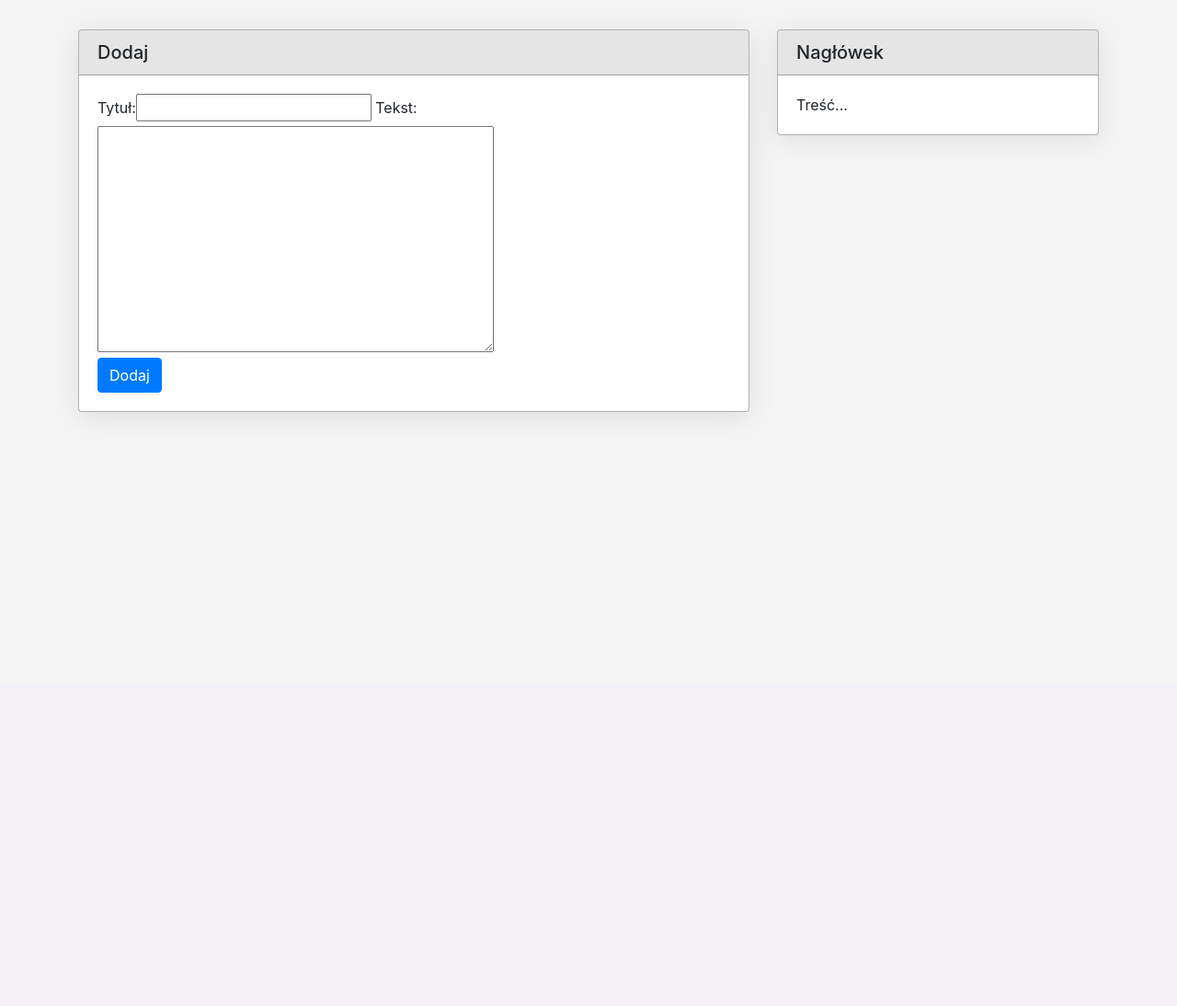
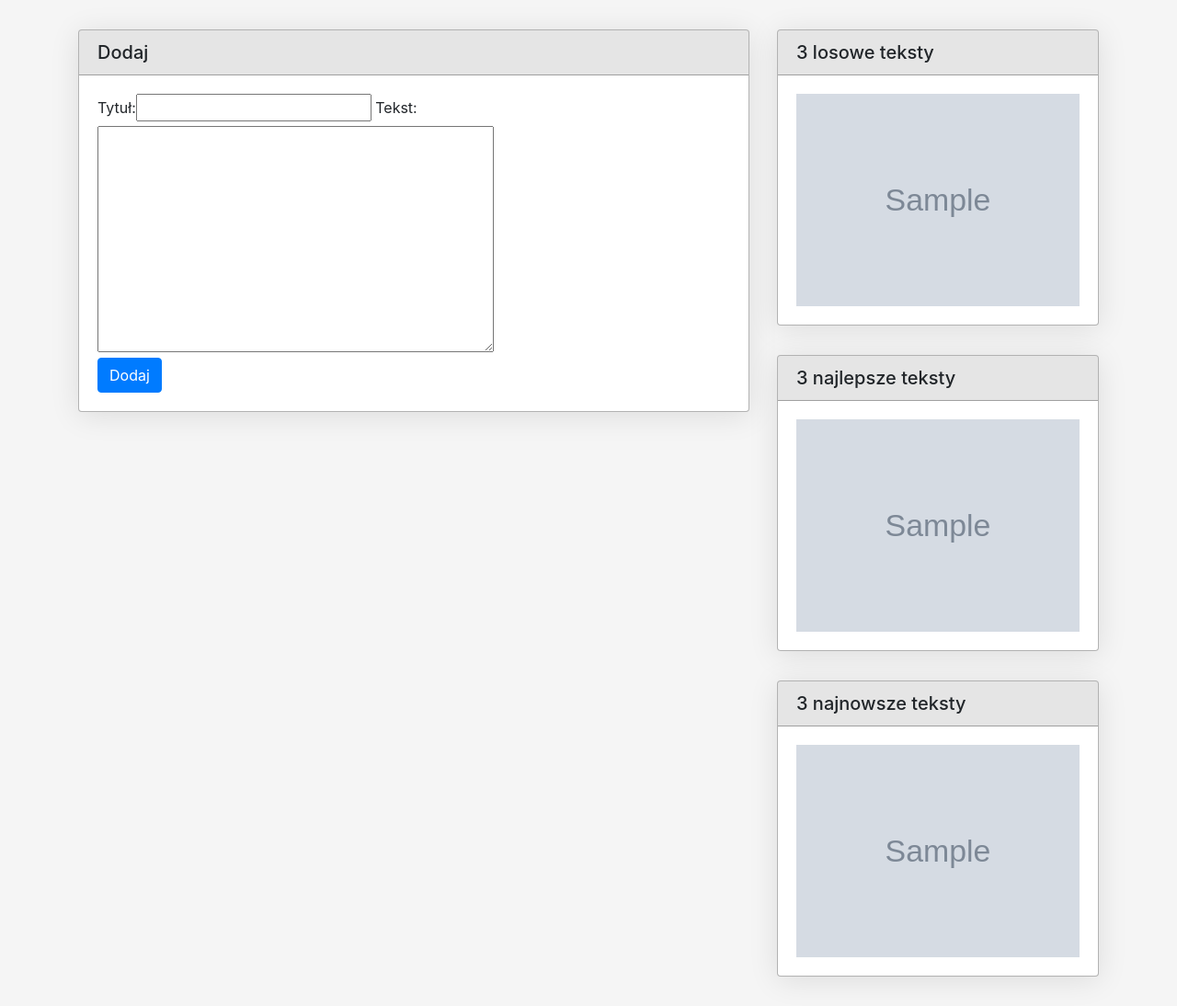
Before and after one commit to akurczyk/texts, a Django app: page /add/ in a window 1280 px wide. Shown: the part 56-1150 px from the top of the page at 92% size. Before the commit the page ends 511 px from the top, so only its background shows below. Run offline with Django 3.2, Linux system fonts and the light colour scheme; a user stored in the database is signed in; tables that the repository leaves empty hold one stand-in row (values such as "Sample post"); grey boxes marked "Sample" are stand-in pictures; parts of the project's set-up code (start-up, migrations or seed data) failed here and were passed over; some libraries are stand-ins or nearby versions.

Commit message:
Adding sidebar

```diff
--- a/app/main/models.py
+++ b/app/main/models.py
@@ -18,6 +18,7 @@ class Text(models.Model):
     author = models.ForeignKey(User, on_delete=models.CASCADE)
     processed = models.BooleanField(default=False)
     file_name = models.CharField(max_length=200)
+    file_name_mini = models.CharField(max_length=200)
     published = models.BooleanField(default=False)
     updated = models.BooleanField(default=False)
     added_at = models.DateTimeField(auto_now_add=True)
@@ -44,8 +45,9 @@ class Text(models.Model):
         self.published = False
         self.save()
 
-    def add_processed_image(self, file_name):
+    def add_processed_image(self, file_name, file_name_mini):
         self.file_name = file_name
+        self.file_name_mini = file_name_mini
         self.processed = True
         self.save()
 
--- /dev/null
+++ b/app/main/templatetags/main_extras.py
@@ -0,0 +1,32 @@
+from django import template
+from django.db.models import Sum
+from django.db.models.functions import Coalesce
+
+from ..models import Text
+
+register = template.Library()
+
+
+@register.simple_tag
+def get_3_random_texts():
+    return Text.objects \
+        .filter(processed=True) \
+        .filter(published=True) \
+        .order_by('?')[:3]
+
+
+@register.simple_tag
+def get_3_best_texts():
+    return Text.objects \
+        .filter(processed=True) \
+        .filter(published=True) \
+        .annotate(votes_count=Coalesce(Sum('vote__vote'), 0))\
+        .order_by('-votes_count')[:3]
+
+
+@register.simple_tag
+def get_3_newest_texts():
+    return Text.objects \
+        .filter(processed=True) \
+        .filter(published=True) \
+        .order_by('-id')[:3]
--- a/app/main/views.py
+++ b/app/main/views.py
@@ -1,4 +1,3 @@
-import random
 from django.http import HttpResponseNotFound, HttpResponseForbidden, HttpResponse
 from django.shortcuts import get_object_or_404, render, redirect
 from django.contrib.auth.decorators import login_required
@@ -61,13 +60,13 @@ def best(request, page_id=1):
 def random_text(request):
     all_texts = Text.objects\
         .filter(processed=True)\
-        .filter(published=True)
+        .filter(published=True)\
+        .order_by('?')
 
     if all_texts.count() == 0:
-        return HttpResponseNotFound();
+        return HttpResponseNotFound()
 
-    random_index = random.randrange(0, all_texts.count())
-    random_text_id = all_texts[random_index].id
+    random_text_id = all_texts.first().id
 
     return redirect('show', text_id=random_text_id)
 
@@ -158,6 +157,10 @@ def edit(request, text_id):
         text.updated = True
         text.updated_at = now()
         text.save()
+
+        FileSystemStorage().delete(text.file_name)
+        FileSystemStorage().delete(text.file_name_mini)
+
         process_text.delay(text.id)
         submitted = True
 
@@ -196,6 +199,8 @@ def remove(request, text_id):
 
     if request.user.has_perm('main.remove_text')\
             or (request.user == text.author and not text.published):
+        FileSystemStorage().delete(text.file_name)
+        FileSystemStorage().delete(text.file_name_mini)
         text.delete()
 
     return redirect('index')
--- a/app/templates/base.html
+++ b/app/templates/base.html
@@ -50,9 +50,50 @@
                 <div class="col-md-4">
 
                     <div class="card bg-light my_panel">
-                        <h5 class="card-header my_panel_header">Nagłówek</h5>
-                        <div class="card-body">
-                            <p class="card-text">Treść...</p>
+                        <h5 class="card-header my_panel_header">3 losowe teksty</h5>
+                        <div class="card-body" style="padding: 0 1.25rem;">
+
+                            {% load main_extras %}
+                            {% get_3_random_texts as random_texts %}
+
+                            {% for text in random_texts %}
+                                <a href="{% url 'show' text.id %}" style="display: block; margin: 1.25rem 0;">
+                                    <img src="/media/{{ text.file_name_mini }}" style="width: 100%;">
+                                </a>
+                            {% endfor %}
+
+                        </div>
+                    </div>
+
+                    <div class="card bg-light my_panel">
+                        <h5 class="card-header my_panel_header">3 najlepsze teksty</h5>
+                        <div class="card-body" style="padding: 0 1.25rem;">
+
+                            {% load main_extras %}
+                            {% get_3_best_texts as best_texts %}
+
+                            {% for text in best_texts %}
+                                <a href="{% url 'show' text.id %}" style="display: block; margin: 1.25rem 0;">
+                                    <img src="/media/{{ text.file_name_mini }}" style="width: 100%;">
+                                </a>
+                            {% endfor %}
+
+                        </div>
+                    </div>
+
+                    <div class="card bg-light my_panel">
+                        <h5 class="card-header my_panel_header">3 najnowsze teksty</h5>
+                        <div class="card-body" style="padding: 0 1.25rem;">
+
+                            {% load main_extras %}
+                            {% get_3_newest_texts as newest_texts %}
+
+                            {% for text in newest_texts %}
+                                <a href="{% url 'show' text.id %}" style="display: block; margin: 1.25rem 0;">
+                                    <img src="/media/{{ text.file_name_mini }}" style="width: 100%;">
+                                </a>
+                            {% endfor %}
+
                         </div>
                     </div>
 
--- a/app/templates/main/text.html
+++ b/app/templates/main/text.html
@@ -4,7 +4,7 @@
     <div class="card bg-light my_card">
         <h5 class="card-header my_card_header">{{ text.title }}</h5>
         <div class="card-body">
-            <img src="/get_image/{{ text.id }}" style="width: 100%;">
+            <img src="/media/{{ text.file_name }}" style="width: 100%;">
             <p class="card-text text_info">
                 <small class="text-muted">
                     Autor: <b>{{ text.author }}</b><br>
--- a/app/templates/main/texts.html
+++ b/app/templates/main/texts.html
@@ -5,7 +5,7 @@
         <div class="card bg-light my_card">
             <h5 class="card-header my_card_header"><a href="{% url 'show' text.id %}" class="title_link">{{ text.title }}</a></h5>
             <div class="card-body">
-                <a href="{% url 'show' text.id %}"><img src="/get_image/{{ text.id }}" style="width: 100%;"></a>
+                <a href="{% url 'show' text.id %}"><img src="/media/{{ text.file_name }}" style="width: 100%;"></a>
                 <p class="card-text text_info">
                     <small class="text-muted">
                         Autor: <b>{{ text.author }}</b>
--- a/app/texts/settings.py
+++ b/app/texts/settings.py
@@ -144,14 +144,14 @@ USE_TZ = True
 STATIC_URL = '/static/'
 STATIC_ROOT = os.path.join(BASE_DIR, 'static')
 
-MEDIA_URL = '/media/'
-MEDIA_ROOT = os.path.join(BASE_DIR, 'media')
-
 LOGIN_REDIRECT_URL = '/'
 LOGOUT_REDIRECT_URL = '/'
 
 EMAIL_BACKEND = 'django.core.mail.backends.console.EmailBackend'
 
+MEDIA_URL = '/media/'
+MEDIA_ROOT = os.path.join(BASE_DIR, 'media')
+
 REDIS_HOST = os.environ.get('REDIS_HOST', 'localhost')
 REDIS_PORT = os.environ.get('REDIS_PORT', '6379')
 CELERY_BACKEND_URL = f'redis://{REDIS_HOST}:{REDIS_PORT}'
```
Also changed, not shown: app/main/tasks.py (+10 -9 lines), README.md, app/main/migrations/0012_text_file_name_mini.py (added), app/main/templatetags/__init__.py (added), app/templates/main/add.html (line endings or trailing spaces), app/templates/main/edit.html (line endings or trailing spaces), app/templates/registration/login.html (line endings or trailing spaces), app/templates/registration/password_reset_complete.html (line endings or trailing spaces), app/templates/registration/password_reset_confirm.html (line endings or trailing spaces), app/templates/registration/password_reset_done.html (line endings or trailing spaces), app/templates/registration/password_reset_form.html (line endings or trailing spaces), app/templates/registration/signup.html (line endings or trailing spaces).
